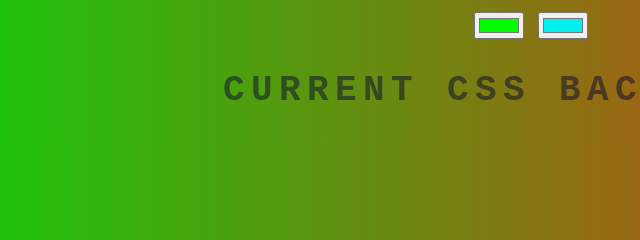
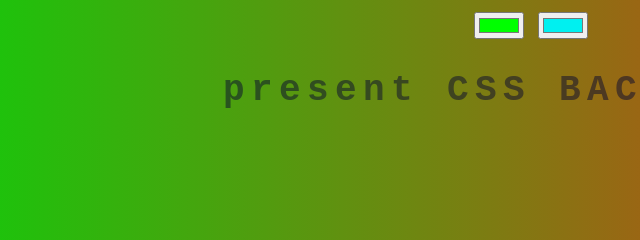
Before and after one commit to siddharthmagadum16/background-generator, a plain HTML site: page bggen.html in a window 1280 px wide. Shown: the part 186-426 px from the top of the page, 109-749 px from the left. Drawn offline with Linux system fonts and the light colour scheme.

Commit message:
present css bgd

```diff
--- a/bggen.html
+++ b/bggen.html
@@ -8,7 +8,7 @@
         <h1>Background Generator</h1>
         <input type="color" name="color1" id="color1" value="#00ff00">
         <input type="color" name="color1" id="color2" value="#00f0f0">
-        <h2>CURRENT CSS BACKGROUND</h2>
+        <h2>present CSS BACKGROUND</h2>
         <h3></h3>
     </body>
     <script src="bggen.js"></script>
```
